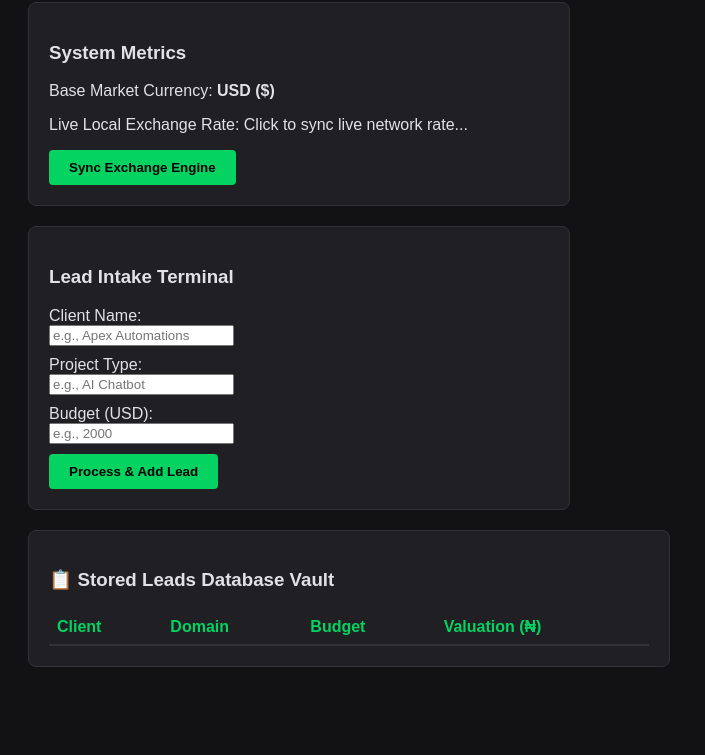
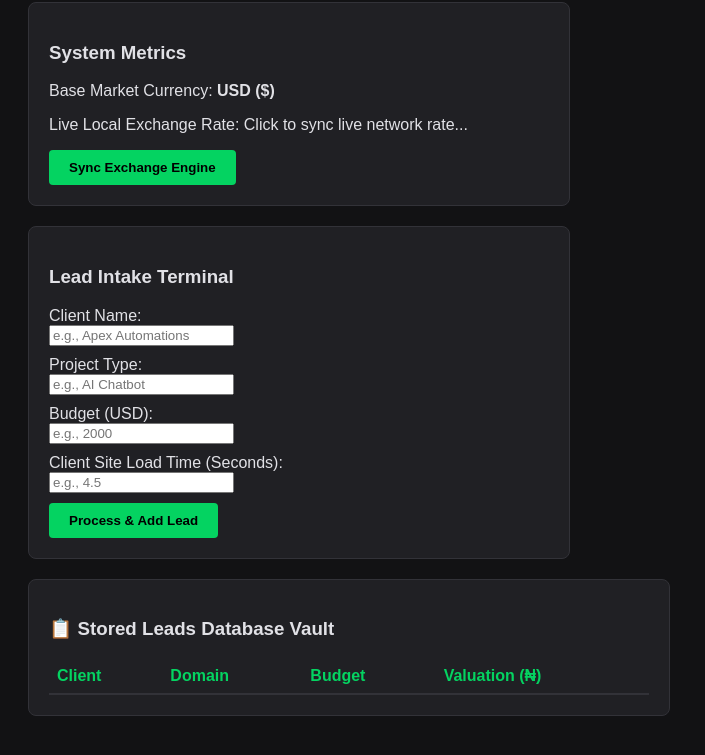
Before and after one commit to LUKMANCODECRAFT/freelance-dashboard, a plain HTML site: page index.html in a window 1280 px wide. Shown: the part 107-862 px from the top of the page, without its empty margins (0-705 px from the left). Before the commit the page ends 822 px from the top, so only its background shows below. Drawn offline with Linux system fonts and the light colour scheme.

Commit message:
Add Client Site Load Time input field
Added input for Client Site Load Time in the lead form.

```diff
--- a/index.html
+++ b/index.html
@@ -37,6 +37,10 @@
                 <label>Budget (USD):</label><br>
                 <input type="number" id="client-budget" required placeholder="e.g., 2000">
             </div>
+            <div style="margin-bottom: 10px;">
+                <label>Client Site Load Time (Seconds):</label><br>
+                <input type="number" step="0.1" id="client-speed" required placeholder="e.g., 4.5">
+            </div>
             <button type="submit">Process & Add Lead</button>
         </form>
     </div>
```
